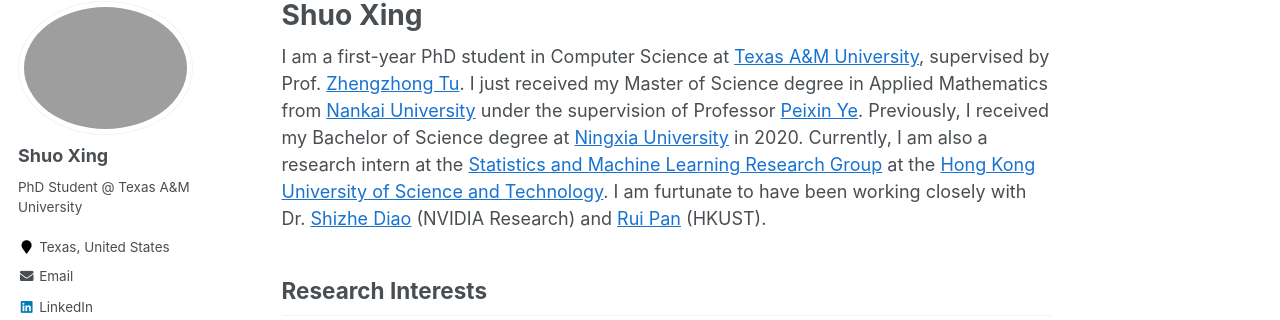
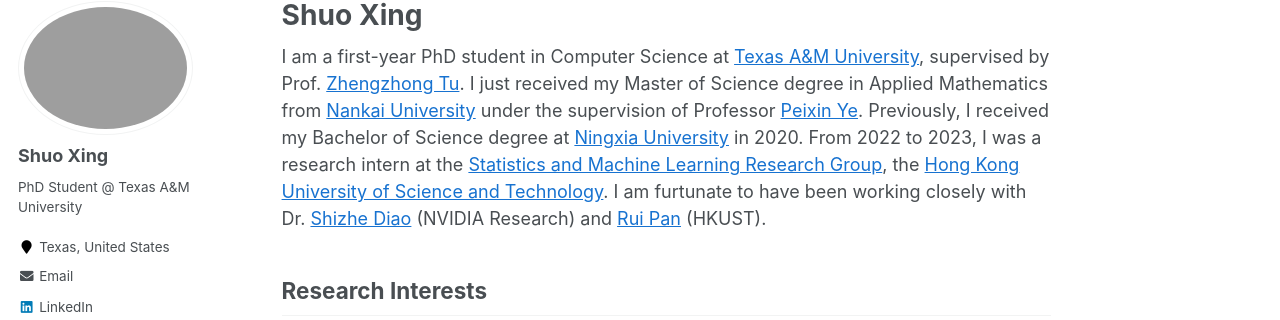
Before and after one commit to ShuoXing98/shuoxing98.github.io, a Jekyll site: the page built from _pages/about.md, in a window 1280 px wide and 900 px high. Shown: the part 117-437 px from the top of the window. Built offline with Jekyll 4.4.1, drawn with Linux system fonts in a browser that asks for light colours; formulas are drawn with MathJax 3; comment, search, counter and statistics services are not loaded.

Commit message:
updated about

```diff
--- a/_pages/about.md
+++ b/_pages/about.md
@@ -7,7 +7,7 @@
   - /about/
   - /about.html
 ---
-I am a first-year PhD student in Computer Science at [Texas A&M University](https://www.tamu.edu/), supervised by Prof. [Zhengzhong Tu](https://vztu.github.io/). I just received my Master of Science degree in Applied Mathematics from [Nankai University](https://en.nankai.edu.cn/) under the supervision of Professor [Peixin Ye](http://en.math.nankai.edu.cn/2015/1112/c4059a32170/page.htm). Previously, I received my Bachelor of Science degree at [Ningxia University](http://www.nxu.edu.cn/) in 2020. Currently, I am also a research intern at the [Statistics and Machine Learning Research Group](https://statml.hkust.edu.hk/) at the [Hong Kong University of Science and Technology](https://hkust.edu.hk/). I am furtunate to have been working closely with Dr. [Shizhe Diao](https://shizhediao.github.io/) (NVIDIA Research) and [Rui Pan](https://github.com/research4pan) (HKUST).
+I am a first-year PhD student in Computer Science at [Texas A&M University](https://www.tamu.edu/), supervised by Prof. [Zhengzhong Tu](https://vztu.github.io/). I just received my Master of Science degree in Applied Mathematics from [Nankai University](https://en.nankai.edu.cn/) under the supervision of Professor [Peixin Ye](http://en.math.nankai.edu.cn/2015/1112/c4059a32170/page.htm). Previously, I received my Bachelor of Science degree at [Ningxia University](http://www.nxu.edu.cn/) in 2020. From 2022 to 2023, I was a research intern at the [Statistics and Machine Learning Research Group](https://statml.hkust.edu.hk/), the [Hong Kong University of Science and Technology](https://hkust.edu.hk/). I am furtunate to have been working closely with Dr. [Shizhe Diao](https://shizhediao.github.io/) (NVIDIA Research) and [Rui Pan](https://github.com/research4pan) (HKUST).
 
 <!-- BTW, thanks for the photo taken by my best friend **Lin Feng**! -->
 
```
